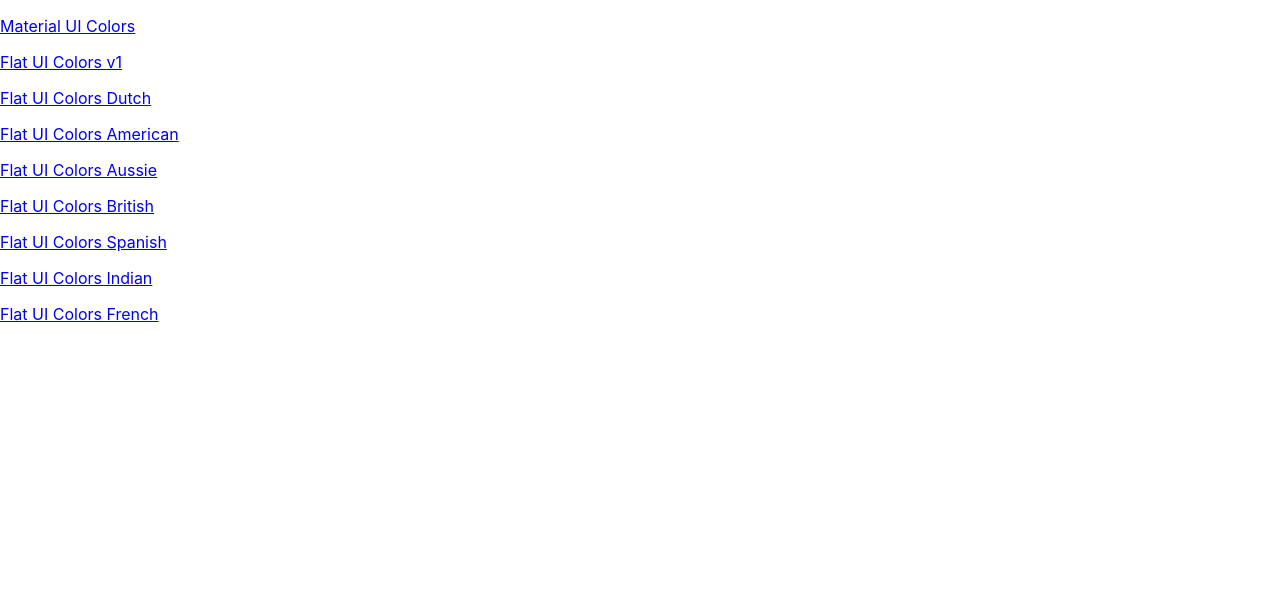
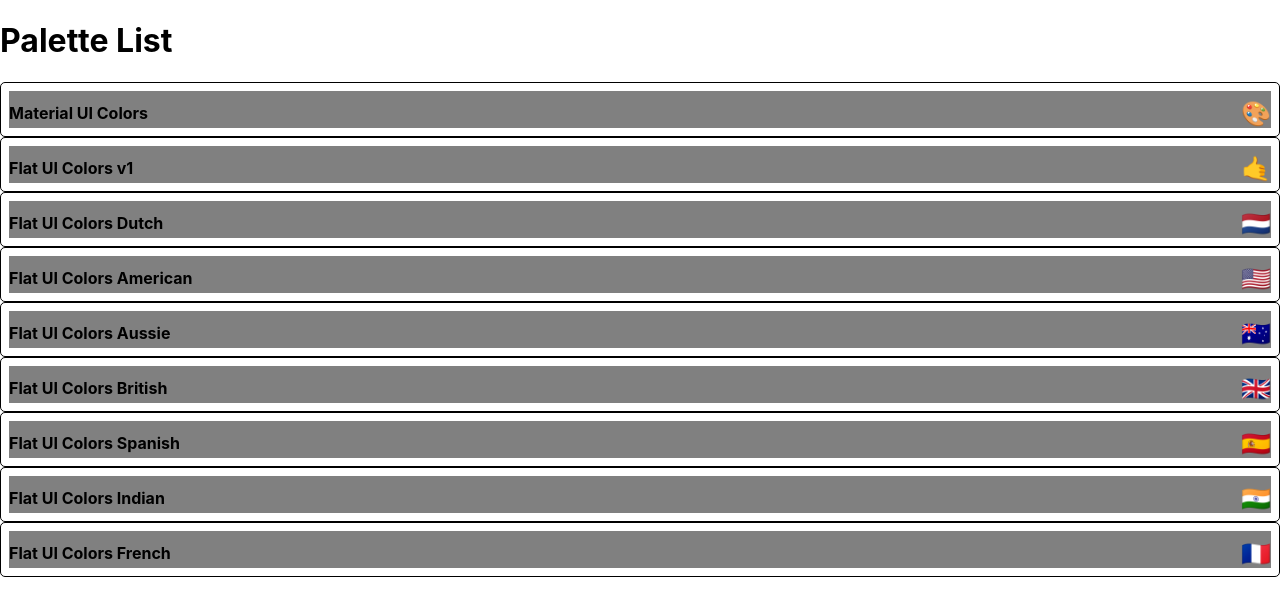
Before and after one commit to fafansin/colors, a React (Create React App) app: page / in a window 1280 px wide. Shown: the top 616 px of the page. Built offline with nearby package versions, Linux system fonts and the light colour scheme.

Commit message:
styling mini palette

```diff
--- a/package.json
+++ b/package.json
@@ -5,6 +5,7 @@
   "dependencies": {
     "@material-ui/core": "^4.11.0",
     "@material-ui/icons": "^4.9.1",
+    "@material-ui/styles": "^4.10.0",
     "@testing-library/jest-dom": "^4.2.4",
     "@testing-library/react": "^9.5.0",
     "@testing-library/user-event": "^7.2.1",
--- /dev/null
+++ b/src/MiniPalette.js
@@ -0,0 +1,50 @@
+import React from 'react';
+import {withStyles} from '@material-ui/styles';
+
+const styles = {
+    root: {
+        backgroundColor: "white",
+        border:"1px solid black",
+        borderRadius: "5px",
+        padding: "0.5rem",
+        position: "relative",
+        overflow:"hidden",
+        "$:hover":{
+            cursor:"pointer"
+        }
+    },
+    colors:{
+        backgroundColor:"grey"
+    },
+    title:{
+        display:"flex",
+        justifyContent:"space-between",
+        alignItems:"center",
+        margin:"0",
+        color:"black",
+        paddingTop: "0.5rem",
+        fontSize: "1rem",
+        position:"relative"
+    },
+    emoji:{
+        marginLeft:"0.5rem",
+        fontSize:"1.5rem"
+    }
+
+}
+function MiniPalette(props){
+    const {classes, paletteName, emoji} = props;
+    console.log(classes);
+
+    return (
+        <div className={classes.root}>
+            <div className={classes.colors}>
+            <h5 className={classes.title}>{paletteName}
+                <span className={classes.emoji}>{emoji}</span>
+            </h5>
+            </div>
+        </div>
+    )
+}
+
+export default withStyles(styles)(MiniPalette);
--- a/src/PaletteList.js
+++ b/src/PaletteList.js
@@ -1,18 +1,16 @@
 import React, {Component} from 'react';
 import {Link} from 'react-router-dom';
+import MiniPalette from './MiniPalette';
 
 export default class PaletterList extends Component{
     render(){
         const {palettes} = this.props;
         return (
             <div className="PaletteList">
+                <h1>Palette List</h1>
                 {palettes.map(palette =>(
-                    <p>
-                    <Link to={`/palette/${palette.id}`}>{palette.paletteName}</Link>
-                    </p>
-
+                    <MiniPalette {...palette}/>
                 ))}
-
             </div>
         )
     }
```
